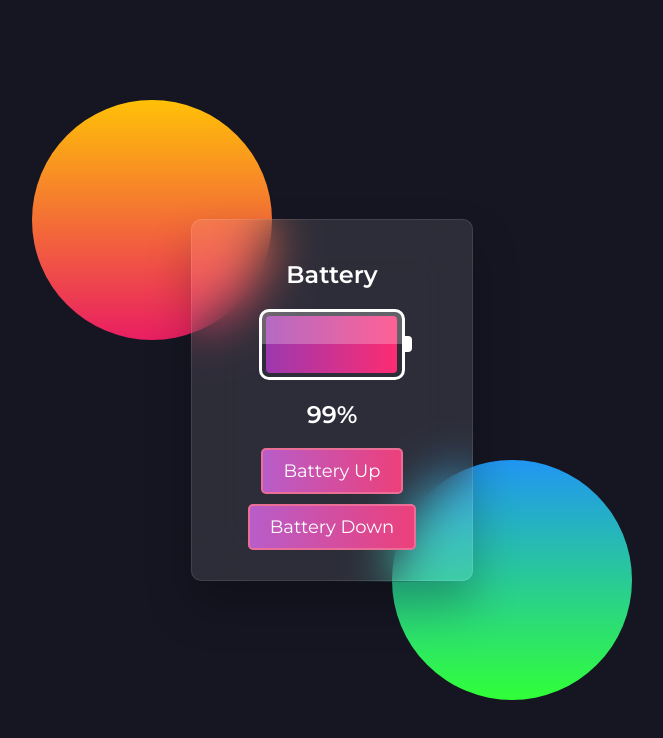
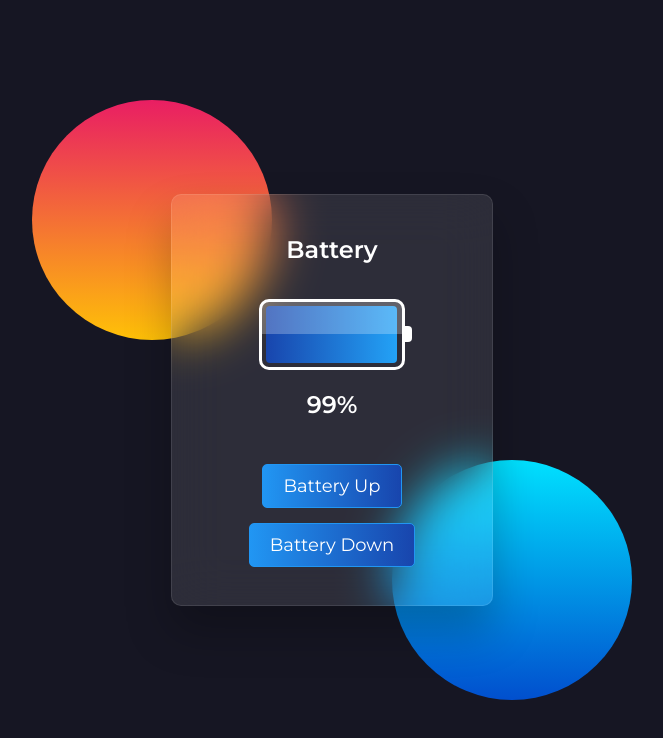
Before and after one commit to kiron0/battery-charging, a React (Create React App) app: page / in a window 1280 px wide. Shown: the top 738 px of the page, without its empty margins (308-971 px from the left). Built offline with nearby package versions, Linux system fonts and the light colour scheme.

Commit message:
bg color changed

```diff
--- a/src/Components/BatterDown/BatteryDown.css
+++ b/src/Components/BatterDown/BatteryDown.css
@@ -12,7 +12,7 @@
     position: absolute;
     width: 240px;
     height: 240px;
-    background: linear-gradient(#ffc107, #e91e63);
+    background: linear-gradient(#e91e63, #ffc107);
     border-radius: 50%;
     transform: translate(-180px, -180px);
 }
@@ -21,7 +21,7 @@
     position: absolute;
     width: 240px;
     height: 240px;
-    background: linear-gradient(#2196f3, #31ff38);
+    background: linear-gradient(#00e1ff,#014fce);
     border-radius: 50%;
     transform: translate(180px, 180px);
 }
@@ -37,8 +37,8 @@
     padding: 20px;
 }
 .btn{
-    background: linear-gradient(90deg, #b85dca, #ec407a);
-    border: 2px solid #eb6e97;
+    background: linear-gradient(90deg, #2196f3, #1845ad);
+    border: 1px solid #2196f3;
     color: white;
     padding: 10px 20px 10px 20px;
     cursor: pointer;
@@ -95,7 +95,7 @@
     height: 100%;
     width: 50%;
     border-radius: 4px;
-    background: linear-gradient(90deg, #9c38af, #fd2c72);
+    background: linear-gradient(90deg, #1845ad, #23a2f6);
 }
 .noCharge{
     font-size: 40px;
@@ -120,3 +120,38 @@
         transform: translateX(-40px);
     }
 }
+
+@media screen and (max-width: 490px){
+    .batteryDown{
+        height: 350px;
+        width: 260px;
+    }
+    #btn1{
+        margin-top: 20px;
+    }
+}
+@media screen and (min-width: 776px){
+    .batteryDown{
+        height: 350px;
+        width: 260px;
+    }
+    #btn1{
+        margin-top: 20px;
+    }
+}
+
+@media screen and (min-width: 992px){
+    .batteryDown{
+        height: 370px;
+        width: 280px;
+    }
+    .btn{
+        margin-bottom: 15px;
+    }
+    #btn1{
+        margin-top: 25px;
+    }
+    .batteryShape{
+        margin-top: 35px;
+    }
+}
--- a/src/Components/BatterDown/BatteryDown.js
+++ b/src/Components/BatterDown/BatteryDown.js
@@ -29,7 +29,7 @@ const BatteryDown = () => {
         </div>
         <h1>{charge}%</h1>
         <div className="allButton">
-        <button className="btn" onClick={upBattery}>
+        <button className="btn" id="btn1" onClick={upBattery}>
             Battery Up <FontAwesomeIcon icon="fa-solid fa-up" />
           </button>
           <button className="btn" onClick={downBattery}>
```
